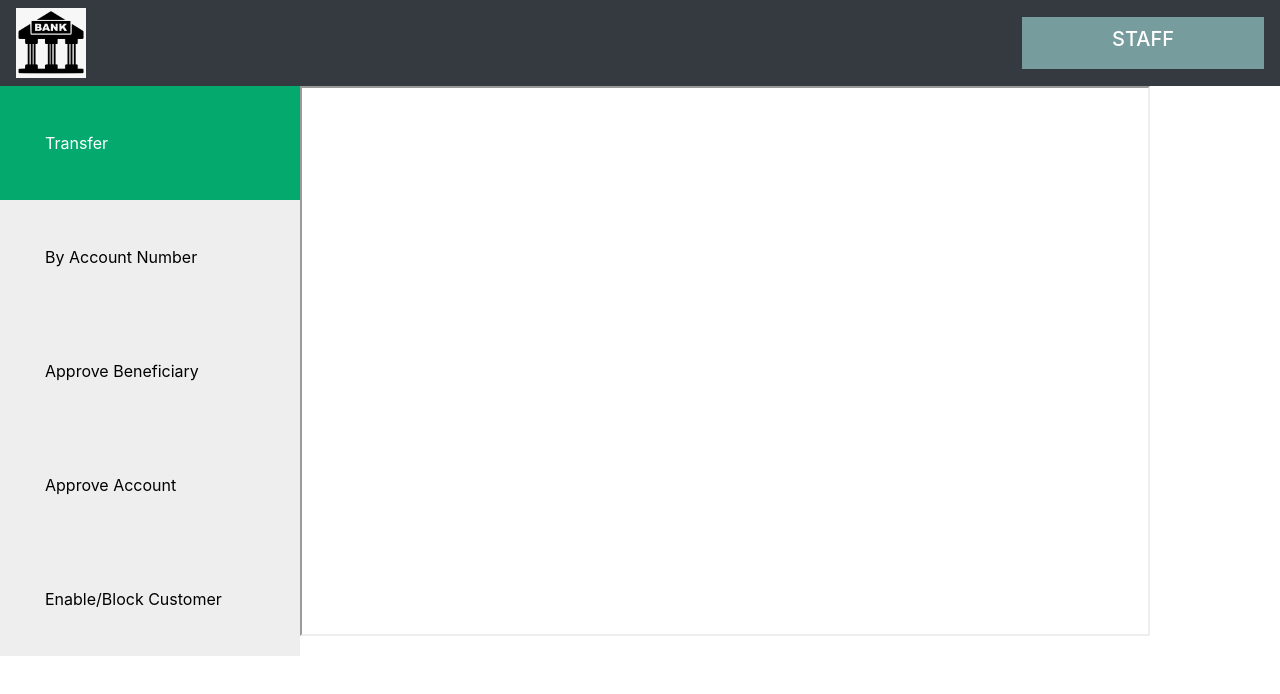
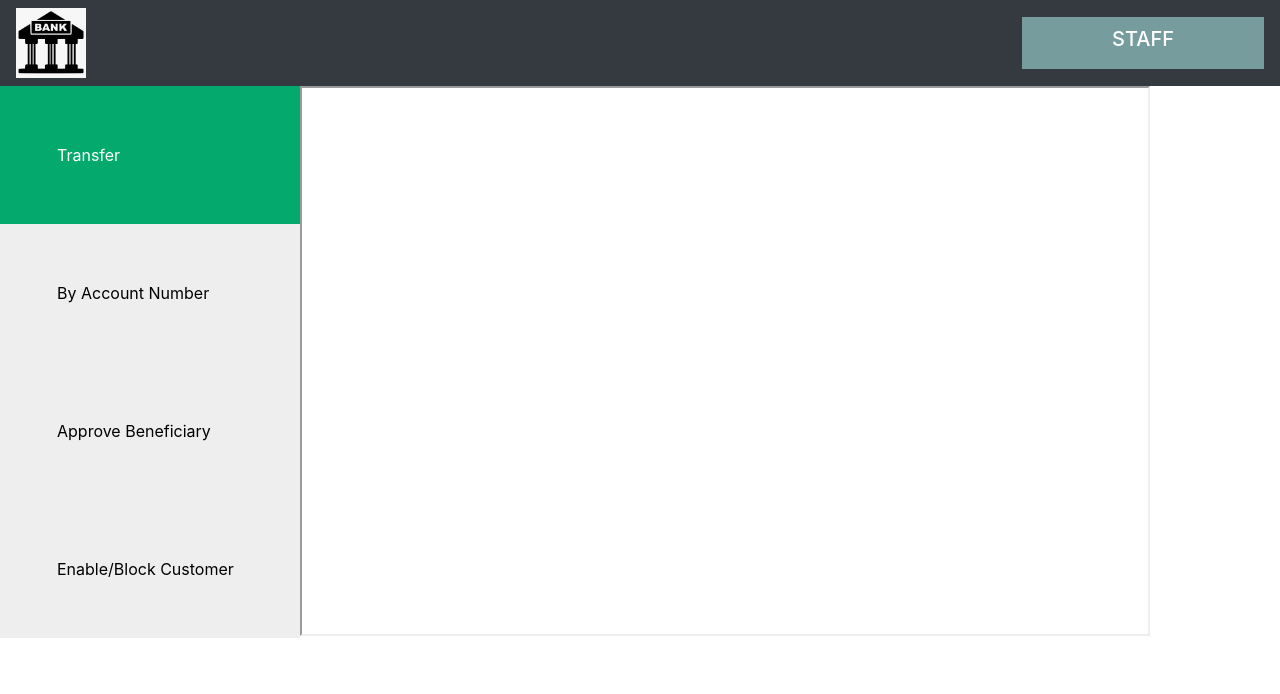
Before and after one commit to rijo-15/Capstone_Bank_Application, an Angular app in the folder Bank_App_Front_end/BankApp/: page /staffdashboard in a window 1280 px wide. Shown: the top 694 px of the page. Built offline with nearby package versions, Linux system fonts and the light colour scheme.

Commit message:
Minor css change

```diff
--- a/Bank_App_Front_end/BankApp/src/app/staffdashboard/staffdashboard.component.css
+++ b/Bank_App_Front_end/BankApp/src/app/staffdashboard/staffdashboard.component.css
@@ -6,7 +6,7 @@
     background-color: #eee;
     color: black;
     display: block;
-    padding: 45px;
+    padding: 57px;
     text-decoration: none;
   }
 
--- a/Bank_App_Front_end/BankApp/src/app/staffdashboard/staffdashboard.component.html
+++ b/Bank_App_Front_end/BankApp/src/app/staffdashboard/staffdashboard.component.html
@@ -9,7 +9,6 @@
   <a  class="active">Transfer</a>
   <a href="" target="iframe_display">By Account Number</a>
   <a href="" target="iframe_display">Approve Beneficiary</a>
-  <a href="" target="iframe_display">Approve Account</a>
   <a href="" target="iframe_display">Enable/Block  Customer</a>
 </div>
 <div style="margin-left: auto; margin-right: auto;">
@@ -18,4 +17,5 @@
     </iframe>
 </div>
 </body>
+
 </html>
```
